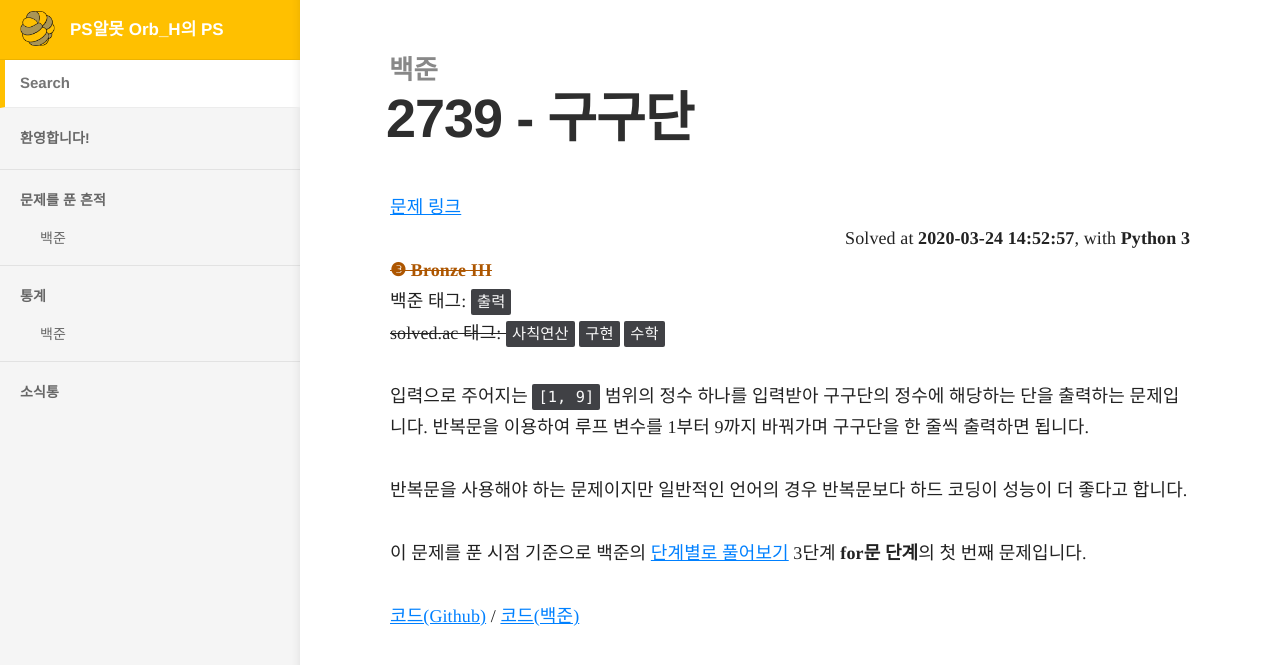
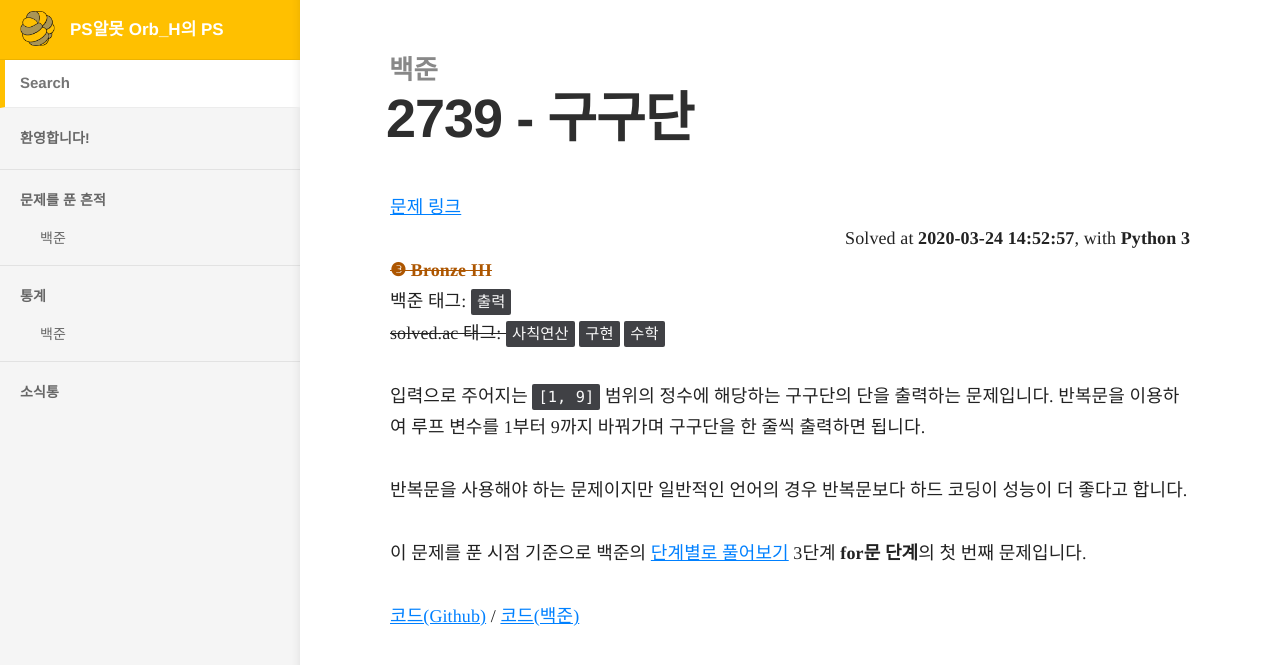
Before and after one commit to Orb-H/nojam, a Jekyll site: the page built from docs/_docs/nojam/2739.md, in a window 1280 px wide. Shown: the top 665 px of the page. Built offline with Jekyll 4.4.1, drawn with Linux system fonts in a browser that asks for light colours.

Commit message:
fix grammatically wrong sentences

```diff
--- a/docs/_docs/nojam/2739.md
+++ b/docs/_docs/nojam/2739.md
@@ -21,7 +21,7 @@
 solve_solved_not_set: true
 ---
 
-입력으로 주어지는 `[1, 9]` 범위의 정수 하나를 입력받아 구구단의 정수에 해당하는 단을 출력하는 문제입니다. 반복문을 이용하여 루프 변수를 1부터 9까지 바꿔가며 구구단을 한 줄씩 출력하면 됩니다.
+입력으로 주어지는 `[1, 9]` 범위의 정수에 해당하는 구구단의 단을 출력하는 문제입니다. 반복문을 이용하여 루프 변수를 1부터 9까지 바꿔가며 구구단을 한 줄씩 출력하면 됩니다.
 
 반복문을 사용해야 하는 문제이지만 일반적인 언어의 경우 반복문보다 하드 코딩이 성능이 더 좋다고 합니다.
 
```
Also changed, not shown: docs/_docs/nojam/14681.md (+1 -1 lines), docs/_docs/nojam/2753.md (+1 -1 lines), docs/_docs/nojam/2884.md (+1 -1 lines), docs/_docs/nojam/9498.md (+1 -1 lines).
